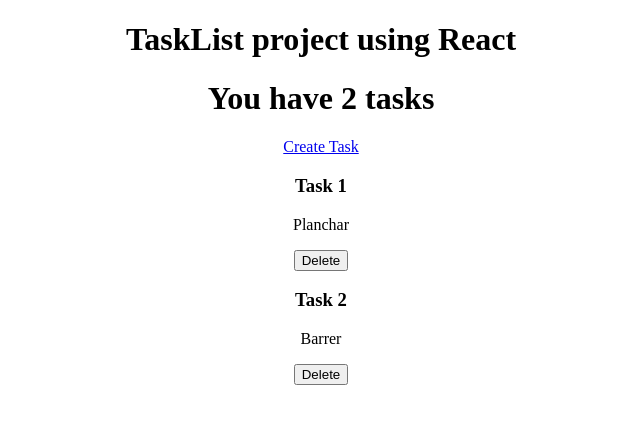
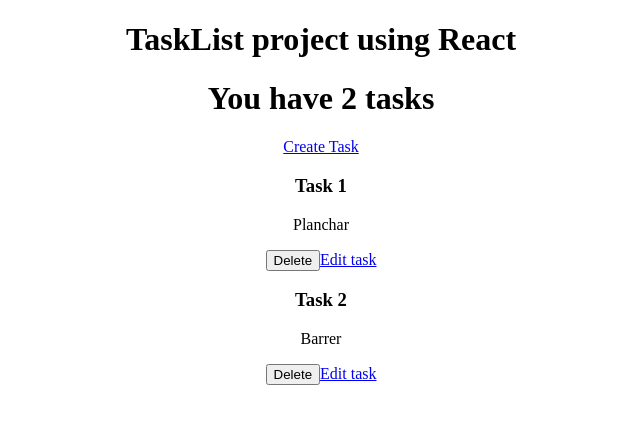
Before and after one commit to carlosdelblanco/react-crud-project, a React (Create React App) app: page / in a window 1280 px wide. Shown: the top 424 px of the page, without its empty margins (319-959 px from the left). Built offline with nearby package versions, Linux system fonts and the light colour scheme.

Commit message:
Add edit task

```diff
--- a/src/App.js
+++ b/src/App.js
@@ -12,6 +12,7 @@
         <Routes>
           <Route path="/" element={<TasksList />} />
           <Route path="/create-task" element={<TaskForm />} />
+          <Route path="/edit-task/:id" element={<TaskForm />} />
         </Routes>
       </BrowserRouter>
     </div>
--- a/src/app/components/TaskForm.js
+++ b/src/app/components/TaskForm.js
@@ -1,6 +1,6 @@
-import { useState } from "react";
-import { useDispatch } from "react-redux";
-import { useNavigate } from "react-router-dom";
+import { useEffect, useState } from "react";
+import { useDispatch, useSelector } from "react-redux";
+import { useNavigate, useParams } from "react-router-dom";
 import { v4 as uuid } from "uuid";
 import { addTask } from "../features/tasks/taskSlice";
 
@@ -12,6 +12,8 @@
 
   const dispatch = useDispatch();
   const navigate = useNavigate();
+  const params = useParams();
+  const tasks = useSelector((state) => state.tasks);
 
   const handleChange = (e) => {
     setTask({
@@ -30,6 +32,11 @@
     );
     navigate("/");
   };
+  useEffect(() => {
+    if (params.id) {
+      setTask(tasks.find((task) => task.id === params.id));
+    }
+  }, []);
 
   return (
     <form onSubmit={handleSubmit}>
--- a/src/app/components/TasksList.js
+++ b/src/app/components/TasksList.js
@@ -21,6 +21,7 @@
           <h3>{task.title}</h3>
           <p>{task.description}</p>
           <button onClick={() => handleDelete(task.id)}>Delete</button>
+          <Link to={`/edit-task/${task.id}`}>Edit task</Link>
         </div>
       ))}
     </div>
```
